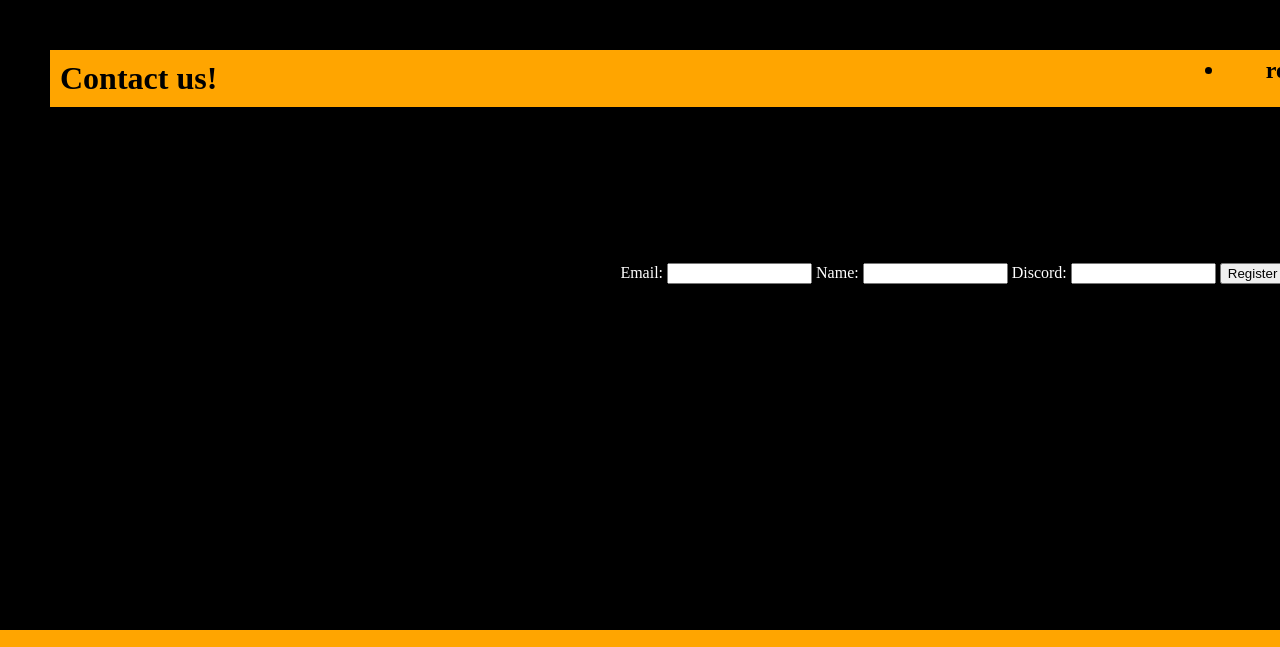
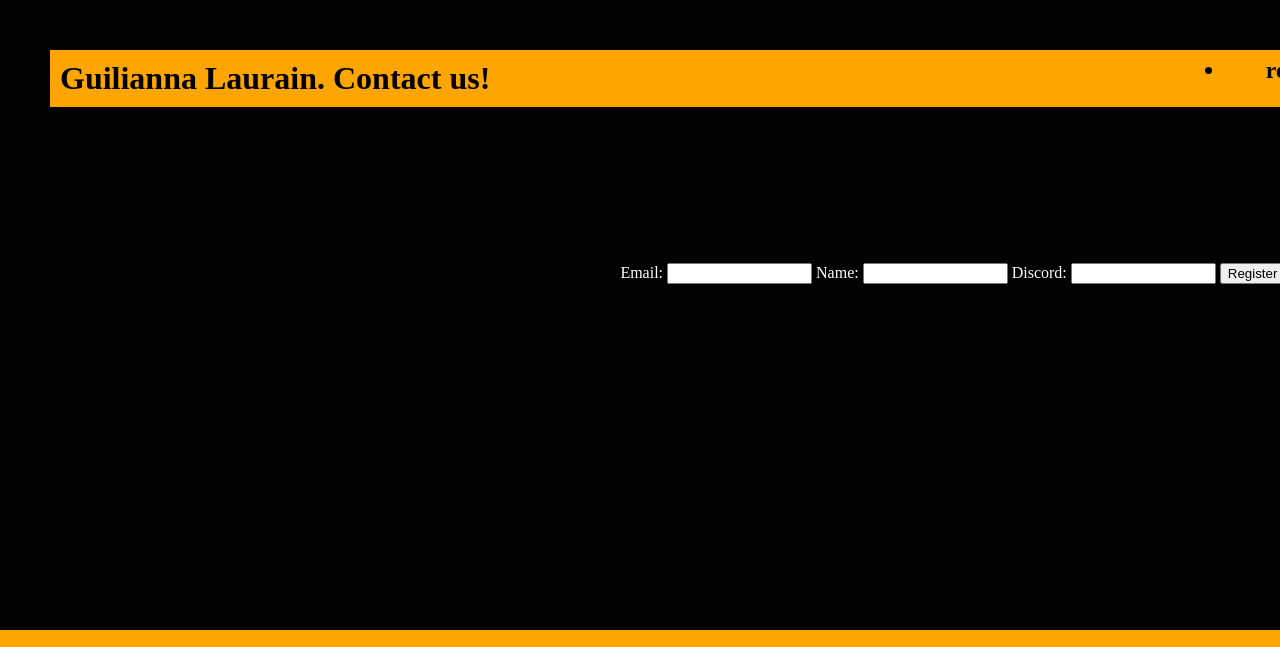
Before and after one commit to Glaur007/Portfolio, a plain HTML site: page contact.html in a window 1280 px wide. Shown: the top 647 px of the page. Drawn offline with Linux system fonts and the light colour scheme.

Commit message:
Update contact.html

```diff
--- a/contact.html
+++ b/contact.html
@@ -9,7 +9,7 @@
 		</head>
 		<body>
 	<header>
-	<h1> Contact us! </h1>
+	<h1> Guilianna Laurain. Contact us! </h1>
 <nav>
   <ul>
   <h2>
```
